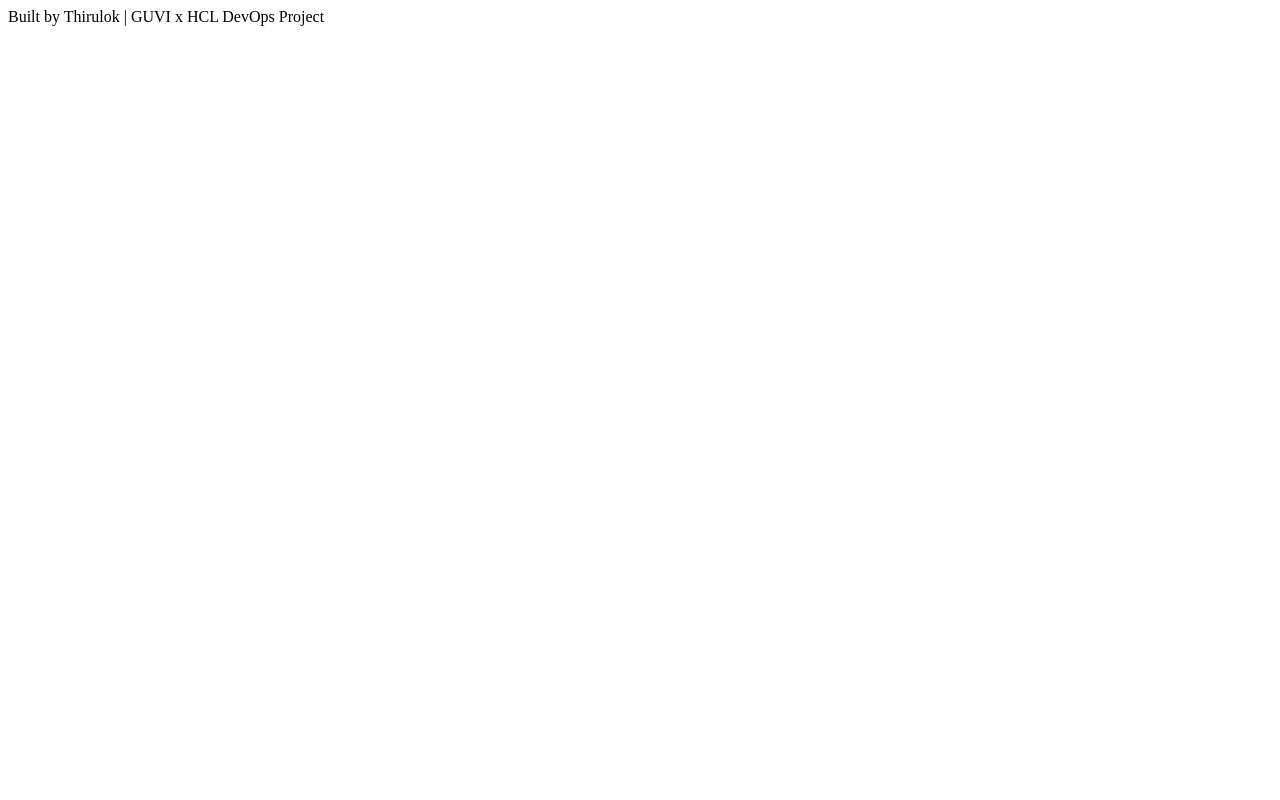
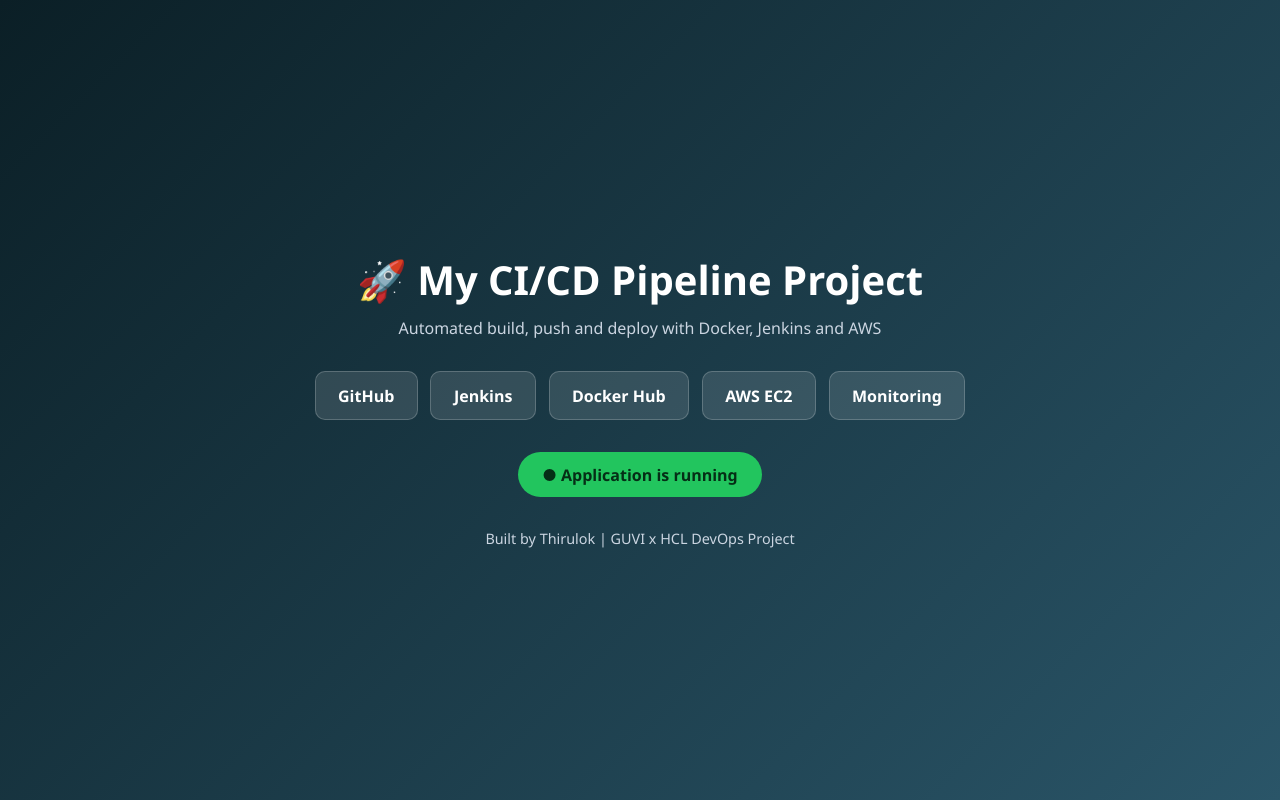
Before and after one commit to Thirulok007/project-3, a plain HTML site: page index.html in a window 1280 px wide. Drawn offline with Linux system fonts and the light colour scheme.

Commit message:
Update landing page design

```diff
--- a/index.html
+++ b/index.html
@@ -1 +1,65 @@
-<footer>Built by Thirulok | GUVI x HCL DevOps Project</footer>
+<!DOCTYPE html>
+<html lang="en">
+<head>
+  <meta charset="UTF-8">
+  <meta name="viewport" content="width=device-width, initial-scale=1">
+  <title>My CI/CD Pipeline Project</title>
+  <style>
+    * { margin: 0; padding: 0; box-sizing: border-box; }
+    body {
+      min-height: 100vh;
+      display: flex;
+      flex-direction: column;
+      align-items: center;
+      justify-content: center;
+      text-align: center;
+      padding: 2rem;
+      font-family: "Segoe UI", system-ui, -apple-system, sans-serif;
+      background: linear-gradient(135deg, #0b1f26, #2a5568);
+      color: #fff;
+    }
+    h1 { font-size: 2.5rem; margin-bottom: 0.6rem; }
+    .subtitle { color: #cbd5e1; margin-bottom: 2rem; }
+    .tools {
+      display: flex;
+      flex-wrap: wrap;
+      gap: 0.8rem;
+      justify-content: center;
+      margin-bottom: 2rem;
+    }
+    .tool {
+      padding: 0.8rem 1.4rem;
+      border-radius: 10px;
+      background: rgba(255, 255, 255, 0.12);
+      border: 1px solid rgba(255, 255, 255, 0.2);
+      font-weight: 600;
+    }
+    .status {
+      display: inline-block;
+      padding: 0.7rem 1.5rem;
+      border-radius: 999px;
+      background: #22c55e;
+      color: #052e16;
+      font-weight: 700;
+      margin-bottom: 2rem;
+    }
+    footer { color: #cbd5e1; font-size: 0.9rem; }
+  </style>
+</head>
+<body>
+  <h1>🚀 My CI/CD Pipeline Project</h1>
+  <p class="subtitle">Automated build, push and deploy with Docker, Jenkins and AWS</p>
+
+  <div class="tools">
+    <div class="tool">GitHub</div>
+    <div class="tool">Jenkins</div>
+    <div class="tool">Docker Hub</div>
+    <div class="tool">AWS EC2</div>
+    <div class="tool">Monitoring</div>
+  </div>
+
+  <div class="status">● Application is running</div>
+
+  <footer>Built by Thirulok | GUVI x HCL DevOps Project</footer>
+</body>
+</html>
```
